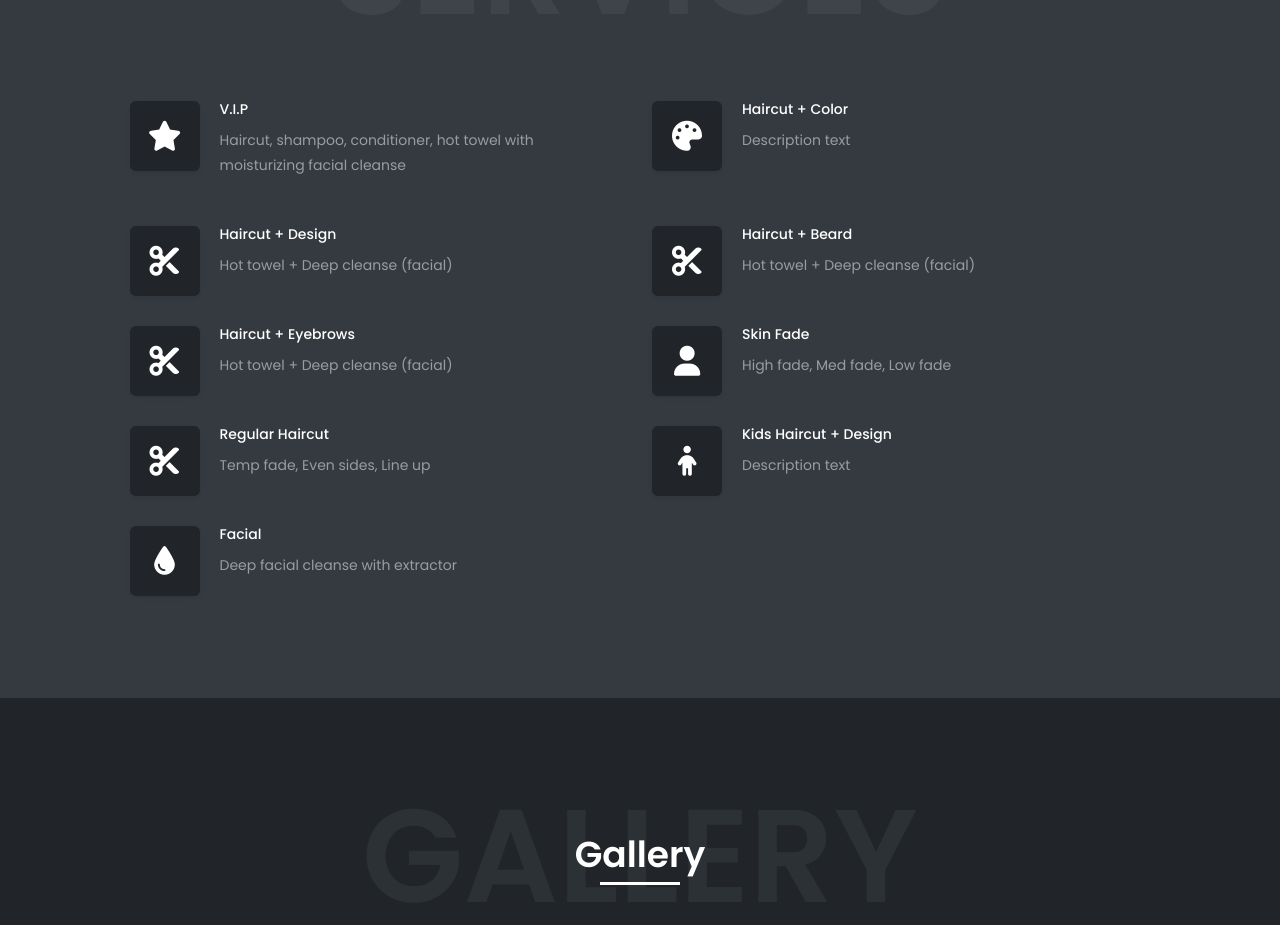
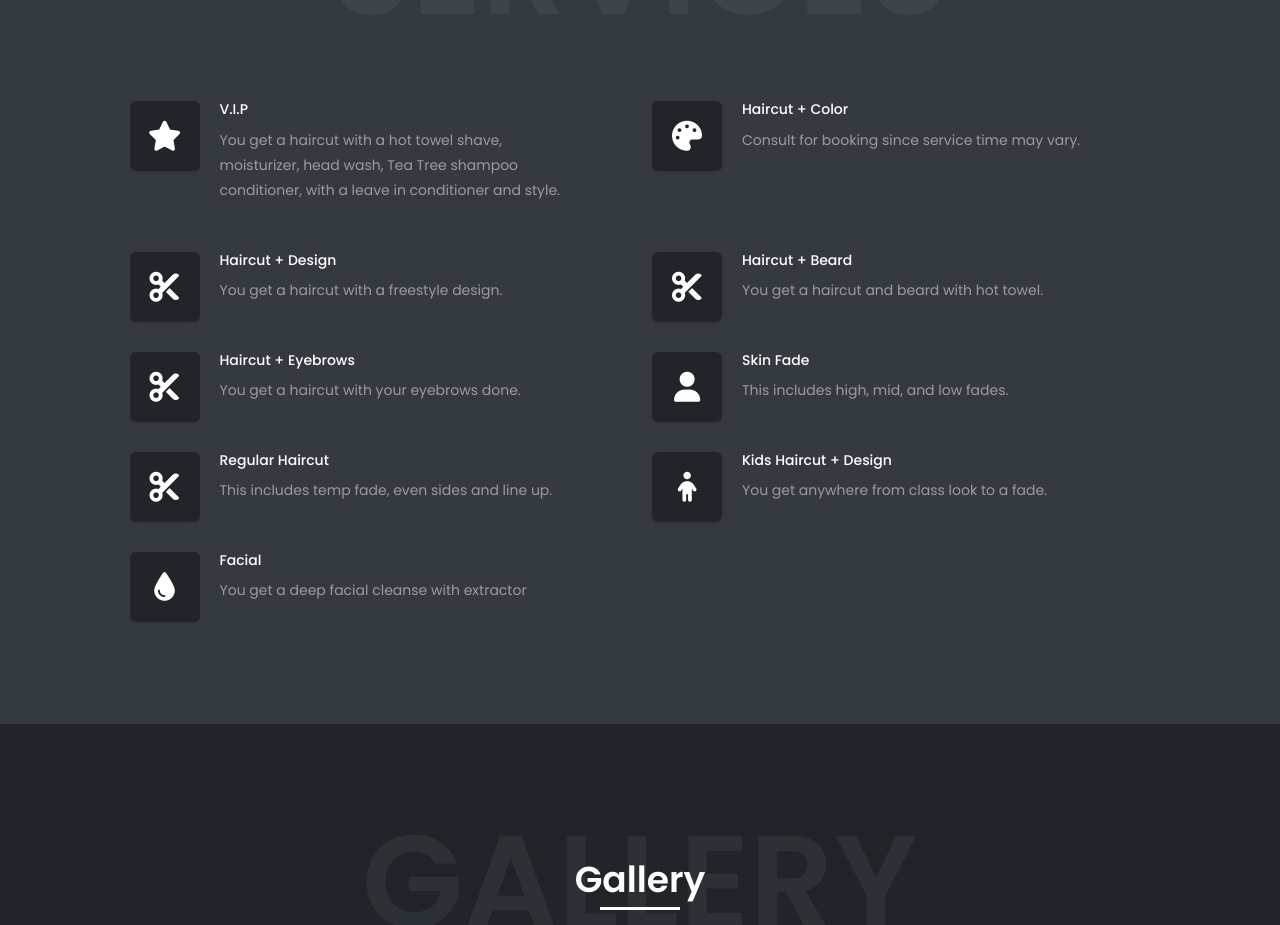
Before and after one commit to MLe678/flo-shop, a React (Create React App) app: page / in a window 1280 px wide. Shown: the part 1780-2705 px from the top of the page. Built offline with nearby package versions, Linux system fonts and the light colour scheme.

Commit message:
updated services section

```diff
--- a/src/components/Services.jsx
+++ b/src/components/Services.jsx
@@ -5,47 +5,47 @@ const Services = ({ classicHeader, darkTheme }) => {
   const services = [
     {
       name: "V.I.P",
-      desc: "Haircut, shampoo, conditioner, hot towel with moisturizing facial cleanse",
+      desc: "You get a haircut with a hot towel shave, moisturizer, head wash, Tea Tree shampoo conditioner, with a leave in conditioner and style.",
       icon: "fas fa-star",
     },
     {
       name: "Haircut + Color",
-      desc: "Description text",
+      desc: "Consult for booking since service time may vary. ",
       icon: "fas fa-palette",
     },
     {
       name: "Haircut + Design",
-      desc: "Hot towel + Deep cleanse (facial)",
+      desc: "You get a haircut with a freestyle design.",
       icon: "fas fa-scissors",
     },
     {
       name: "Haircut + Beard",
-      desc: "Hot towel + Deep cleanse (facial)",
+      desc: "You get a haircut and beard with hot towel.",
       icon: "fas fa-scissors",
     },
     {
       name: "Haircut + Eyebrows",
-      desc: "Hot towel + Deep cleanse (facial)",
+      desc: "You get a haircut with your eyebrows done.",
       icon: "fas fa-scissors",
     },
     {
       name: "Skin Fade",
-      desc: "High fade, Med fade, Low fade",
+      desc: "This includes high, mid, and low fades.",
       icon: "fas fa-user",
     },
     {
       name: "Regular Haircut",
-      desc: "Temp fade, Even sides, Line up",
+      desc: "This includes temp fade, even sides and line up.",
       icon: "fas fa-scissors",
     },
     {
       name: "Kids Haircut + Design",
-      desc: "Description text",
+      desc: "You get anywhere from class look to a fade.",
       icon: "fas fa-child",
     },
     {
       name: "Facial",
-      desc: "Deep facial cleanse with extractor",
+      desc: "You get a deep facial cleanse with extractor",
       icon: "fas fa-droplet",
     },
   ];
```
